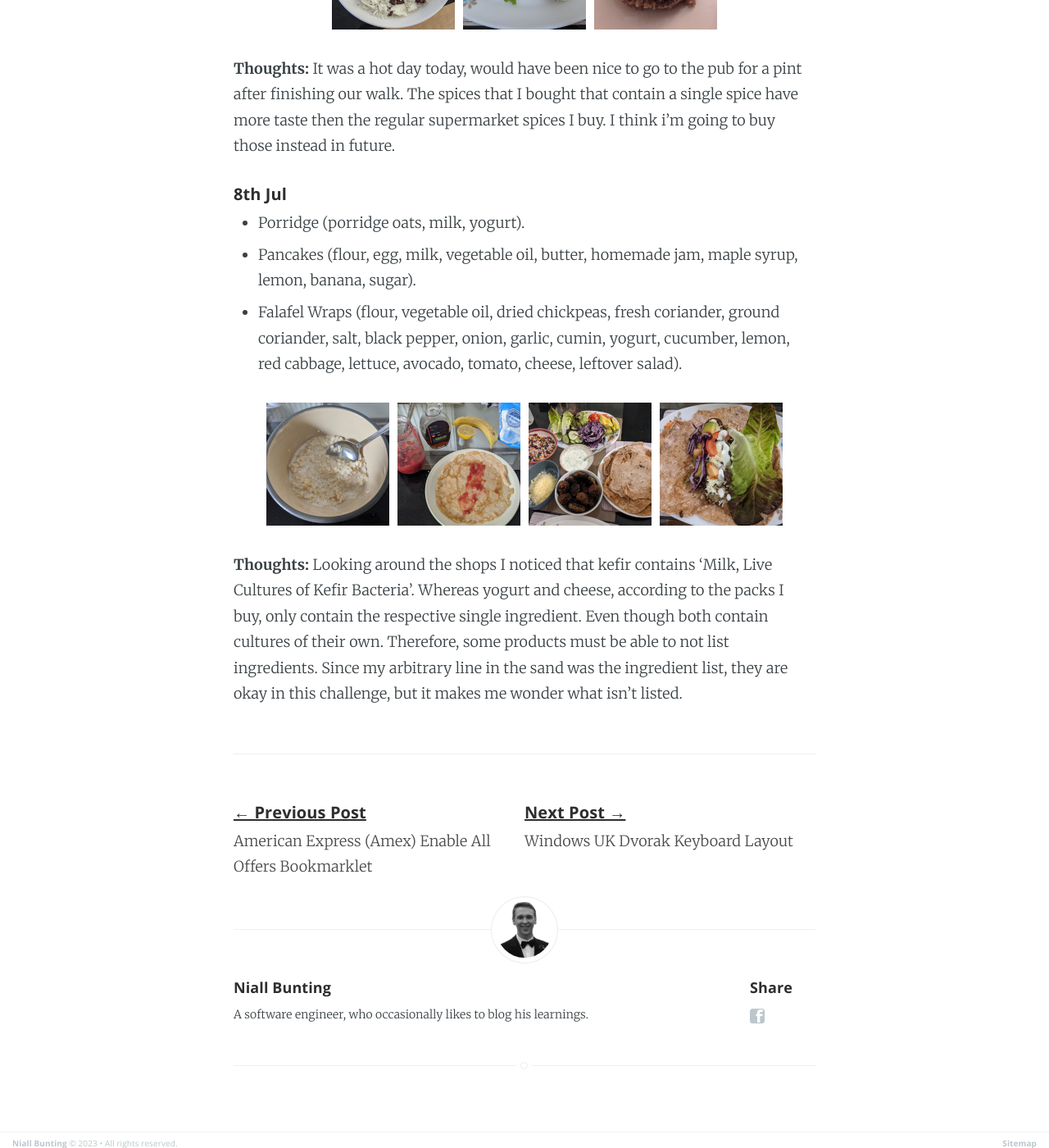
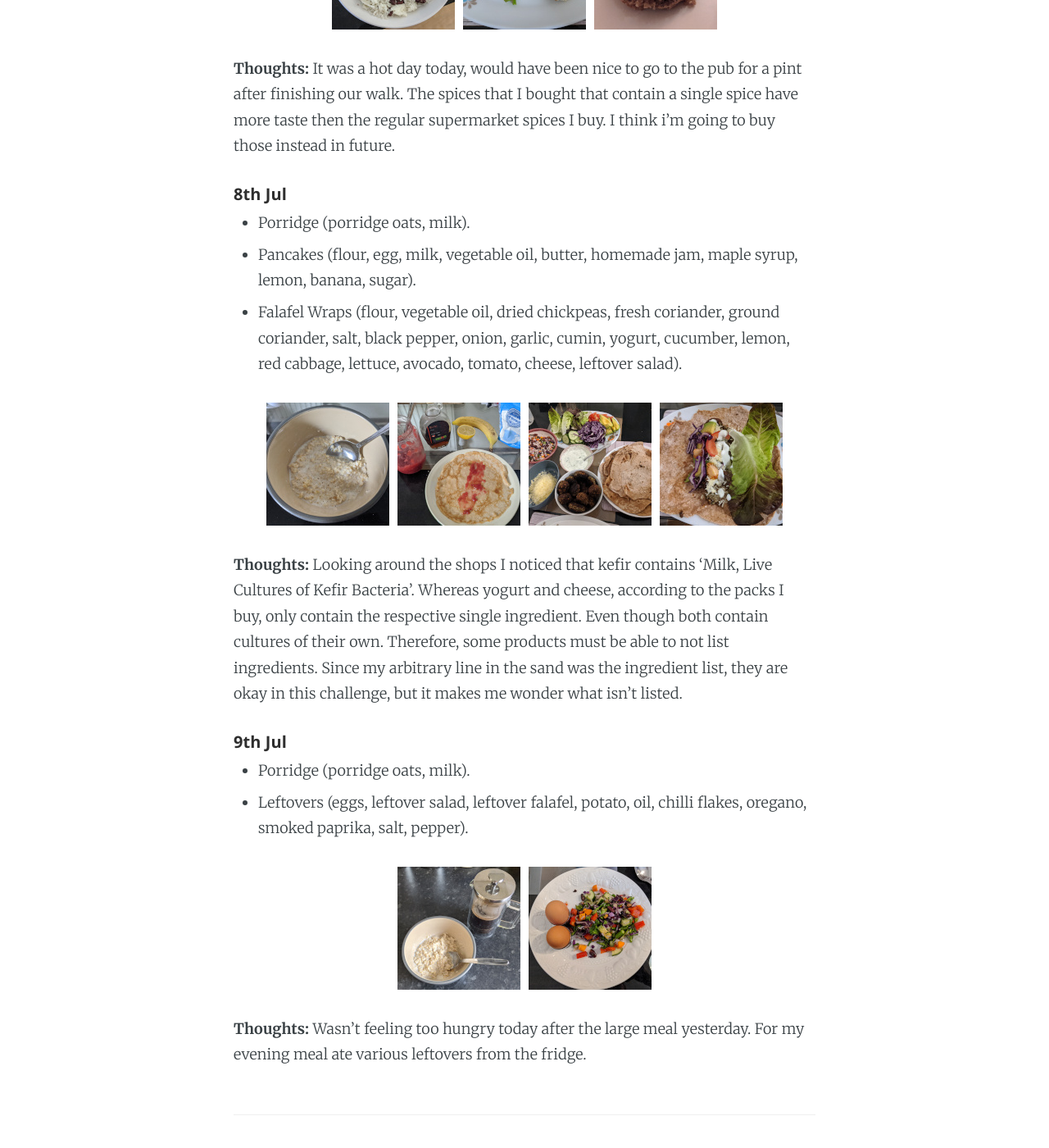
Before and after one commit to NiallBunting/niallbunting.github.io, a Jekyll site: the page built from _posts/2023-07-01-one-ingredient-challenge.markdown, in a window 1280 px wide and 1400 px high, scrolled down 5231 px. Shown: the whole window at 82% size. Built offline with Jekyll 4.4.1, drawn with Linux system fonts in a browser that asks for light colours.

Commit message:
OIC 9th day

```diff
--- a/_posts/2023-07-01-one-ingredient-challenge.markdown
+++ b/_posts/2023-07-01-one-ingredient-challenge.markdown
@@ -227,7 +227,7 @@ This blog post is going to chart my progress with what I'm eating. I'm no chef a
 
 ##### 8th Jul
 
-* Porridge (porridge oats, milk, yogurt).
+* Porridge (porridge oats, milk).
 * Pancakes (flour, egg, milk, vegetable oil, butter, homemade jam, maple syrup, lemon, banana, sugar).
 * Falafel Wraps (flour, vegetable oil, dried chickpeas, fresh coriander, ground coriander, salt, black pepper, onion, garlic, cumin, yogurt, cucumber, lemon, red cabbage, lettuce, avocado, tomato, cheese, leftover salad).
 
@@ -255,6 +255,26 @@ This blog post is going to chart my progress with what I'm eating. I'm no chef a
 </div>
 
 **Thoughts:** Looking around the shops I noticed that kefir contains 'Milk, Live Cultures of Kefir Bacteria'. Whereas yogurt and cheese, according to the packs I buy, only contain the respective single ingredient. Even though both contain cultures of their own. Therefore, some products must be able to not list ingredients. Since my arbitrary line in the sand was the ingredient list, they are okay in this challenge, but it makes me wonder what isn't listed.
+
+##### 9th Jul
+
+* Porridge (porridge oats, milk).
+* Leftovers (eggs, leftover salad, leftover falafel, potato, oil, chilli flakes, oregano, smoked paprika, salt, pepper).
+
+<div class="gallery">
+  <div class="galleryitem">
+   <a target="_blank" href="/assets/images/oneingredientchallenge/09-porridge.jpg">
+    <img src="/assets/images/oneingredientchallenge/09-porridge-sm.jpg"/>
+   </a>
+  </div>
+  <div class="galleryitem">
+   <a target="_blank" href="/assets/images/oneingredientchallenge/09-leftovers.jpg">
+    <img src="/assets/images/oneingredientchallenge/09-leftovers-sm.jpg"/>
+   </a>
+  </div>
+</div>
+
+**Thoughts:** Wasn't feeling too hungry today after the large meal yesterday. For my evening meal ate various leftovers from the fridge.
 
 [maltodextrin]: https://en.wikipedia.org/wiki/Maltodextrin
 [phytohaemagglutinin]: https://en.wikipedia.org/wiki/Phytohaemagglutinin
```
Also changed, not shown: assets/images/oneingredientchallenge/09-leftovers-sm.jpg (added), 1 other file.
